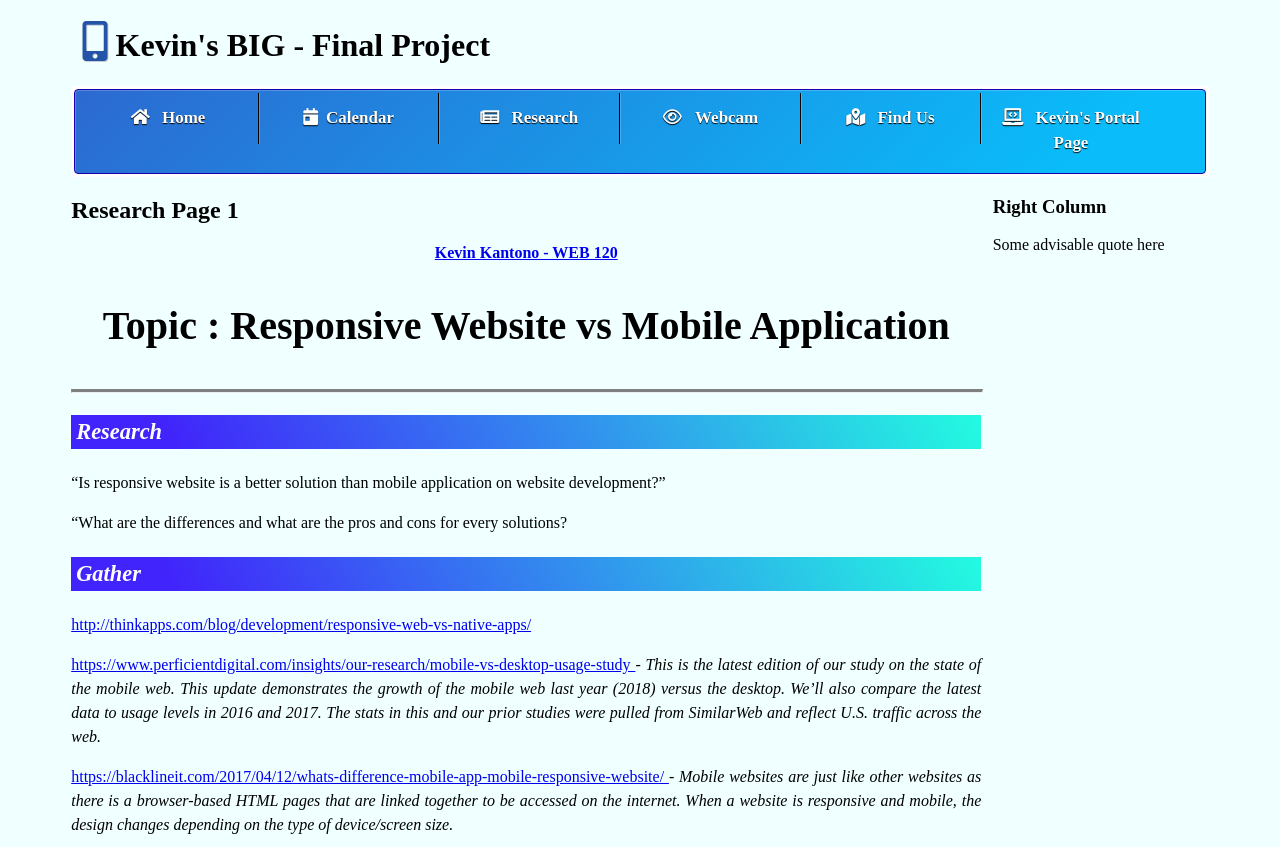
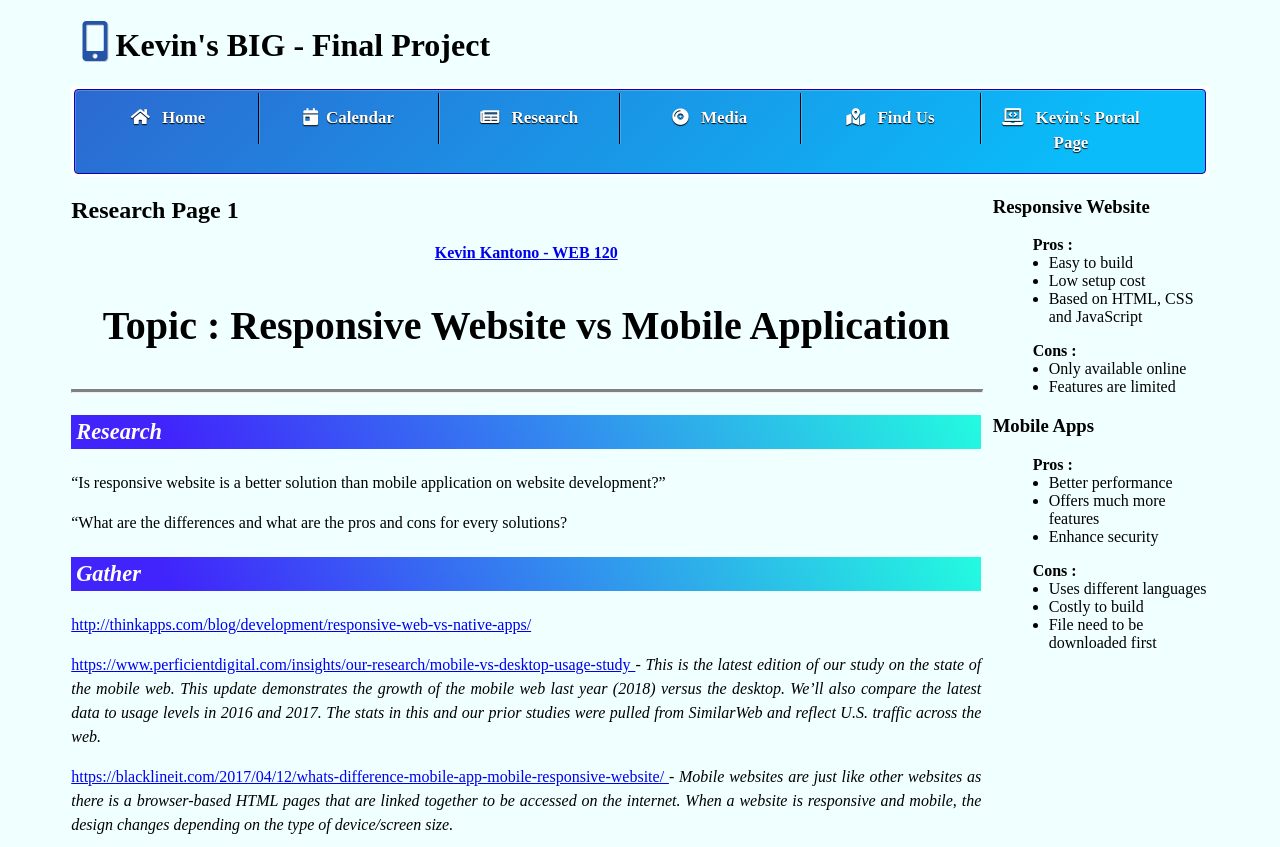
Before and after one commit to kevinjk27/WEB120-SU-19, a PHP site: page /research1.php in a window 1280 px wide. Shown: the top 847 px of the page. Run offline with PHP 8.4, Linux system fonts and the light colour scheme; some libraries are stand-ins or nearby versions; some web fonts are replaced.

Commit message:
Add files via upload

```diff
--- a/big/css/portal.css
+++ b/big/css/portal.css
@@ -272,3 +272,7 @@ div.research-heading p{
 .research-content ol{
     margin-left: -1.5em;
 }
+
+li.procon {
+    margin-left: 1em
+}
--- a/big/includes/header.php
+++ b/big/includes/header.php
@@ -39,7 +39,7 @@
            <li><a href="../big/research4.php"><span><i class="fas fa-shopping-cart"></i>Shopping Cart</span></a></li>
         </ul>
      </li>
-     <li><a href="webcam.php"><span><i class="fa fa-fw fa-eye"></i> Webcam </span></a></li>
+     <li><a href="media.php"><span><i class="fas fa-compact-disc"></i> Media </span></a></li>
     <li><a href="../big/findus.php"><span><i class="fas fa-map-marked-alt"></i> Find Us</span></a></li>
     <li><a href="../index.php"><span><i class="fas fa-laptop-code"></i> Kevin's Portal Page</span></a></li>
   </ul>
--- a/big/includes/portal-config.php
+++ b/big/includes/portal-config.php
@@ -57,29 +57,29 @@ switch(THIS_PAGE){
     break;
 
     case 'calendar.php':
-        $title = "BIG - calendar";
+        $title = "BIG - Calendar";
         $logo = 'fas fa-calendar-day';
         $PageID = 'BIG Calendar Page';
         $class = 'calendar';
     break;
 
     case 'findus.php':
-        $title = "Find Us";
+        $title = "BIG - Find Us";
         $logo = 'fas fa-map-marked-alt';
-        $PageID = 'BIG Find Us';
+        $PageID = 'Find Us Here';
         $class = 'findus';
     break;
 
-    case 'webcam.php':
-        $title = "WebCam";
-        $logo = 'fas fa-eye';
-        $PageID = 'BIG WebCam';
-        $class = 'findus';
+    case 'media.php':
+        $title = "BIG - Media";
+        $logo = 'fas fa-compact-disc';
+        $PageID = 'Multimedia to enhance website';
+        $class = 'media';
     break;
 
     default:
         $title = THIS_PAGE;
-        $logo = '';//no icon by default
+        $logo = 'fas fa-jedi';//no icon by default
         $PageID = 'Welcome';
         $class = 'default';
 
--- a/big/research1.php
+++ b/big/research1.php
@@ -187,9 +187,30 @@ Chris Ciligot.    <em>Mobile App Vs. Mobile Website: Which Is The Better Option?
 
 <!-- START RIGHT COL -->
 <aside>
-<h3>Right Column</h3>
-<p>Some advisable quote here</p>
+<h3>Responsive Website </h3>
+<ul><strong>Pros :</strong>
+    <li class="procon">Easy to build</li>
+    <li class="procon">Low setup cost</li>
+    <li class="procon">Based on HTML, CSS and JavaScript</li>
+</ul>
+<ul><strong>Cons :</strong>
+    <li class="procon">Only available online</li>
+    <li class="procon">Features are limited</li>
+    </ul>
 
+<h3>Mobile Apps </h3>
+<ul><strong>Pros :</strong>
+    <li class="procon">Better performance</li>
+    <li class="procon">Offers much more features</li>
+    <li class="procon">Enhance security</li>
+    </ul>
+
+
+    <ul><strong>Cons :</strong>
+    <li class="procon">Uses different languages</li>
+    <li class="procon">Costly to build</li>
+    <li class="procon">File need to be downloaded first</li>
+    </ul>
 </aside>
 <!-- END RIGHT COL -->
 
--- a/big/research3.php
+++ b/big/research3.php
@@ -265,8 +265,8 @@ The other option is to use fallback that will be easier to implement.    <a href
 
 <!-- START RIGHT COL -->
 <aside>
-<h3>Right Column</h3>
-<p>Some advisable quote here</p>
+<h3>Resourceful video</h3>
+<div class='embed-container'><iframe src='https://www.youtube.com/embed/JJSoEo8JSnc' frameborder='0' allowfullscreen></iframe></div>
 
 </aside>
 <!-- END RIGHT COL -->
```
Also changed, not shown: big/index.php (+3 -4 lines), big/media.php (added, +22 -0 lines), big/research2.php (+10 -3 lines), big/research4.php (+6 -6 lines).
